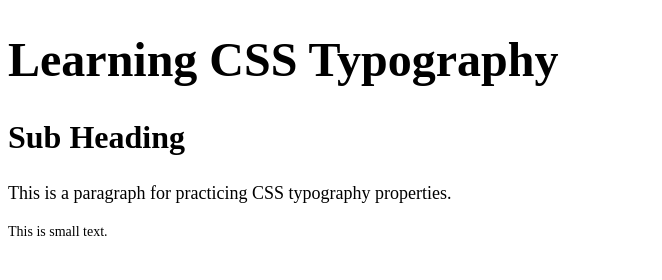
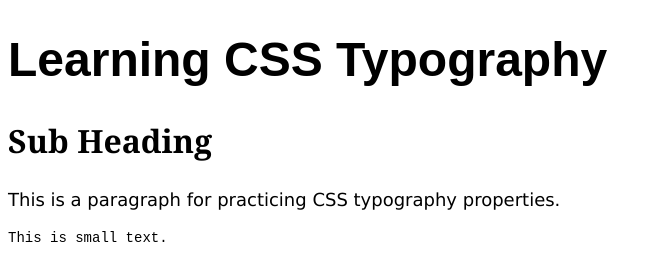
Before and after one commit to istiyakemon24/learn-web-development, a plain HTML site: page 02-css/typography.html in a window 1280 px wide. Shown: the whole page, without its empty margins (0-662 px from the left). Drawn offline with Linux system fonts and the light colour scheme.

Commit message:
Add CSS font family and fallback practice

```diff
--- a/02-css/typography.css
+++ b/02-css/typography.css
@@ -1,12 +1,16 @@
 h1{
     font-size: 48px;
+    font-family: Arial, sans-serif;
 }
 h2{
     font-size: 32px;
+    font-family:Georgia, serif;
 }
 p{
     font-size: 18px;
+    font-family: verdana, sans-serif;
 }
 small{
     font-size: 14px;
+    font-family: "Courier New", monospace;
 }
```
Also changed, not shown: 1 other file.
